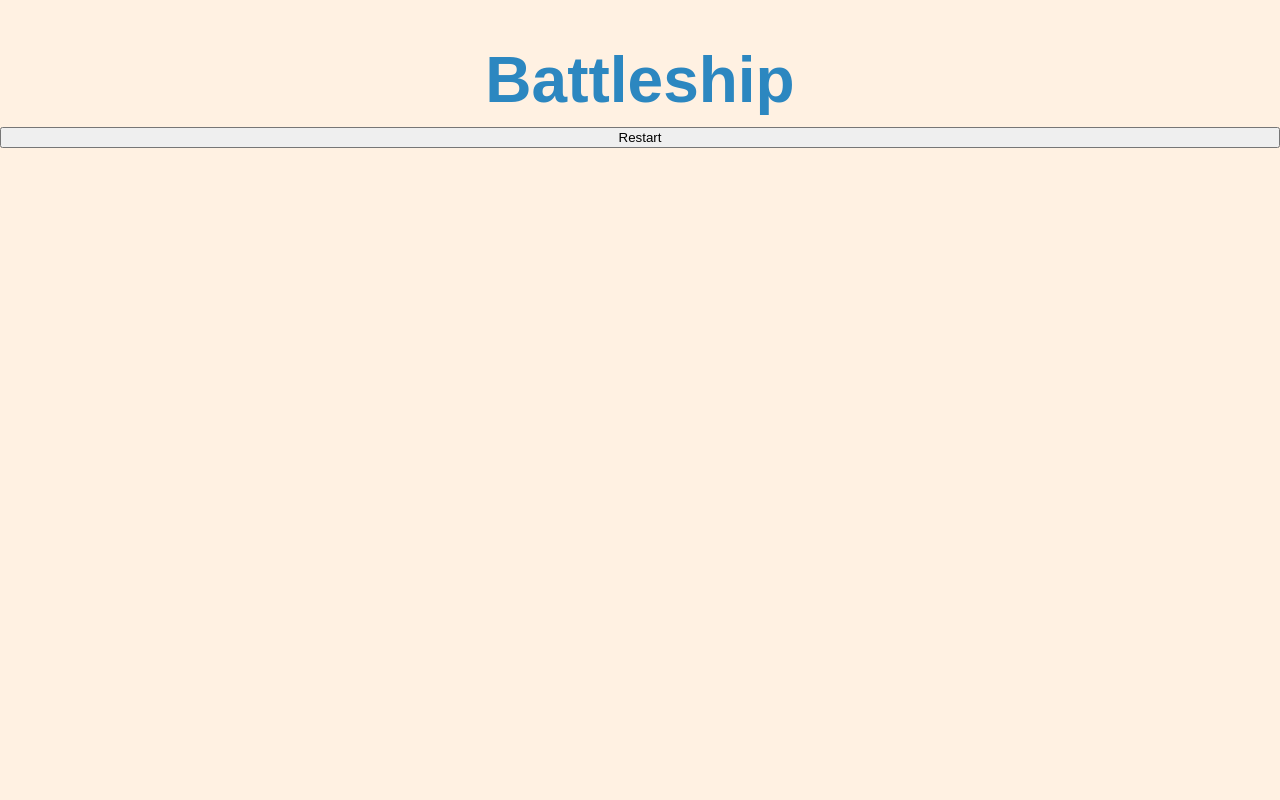
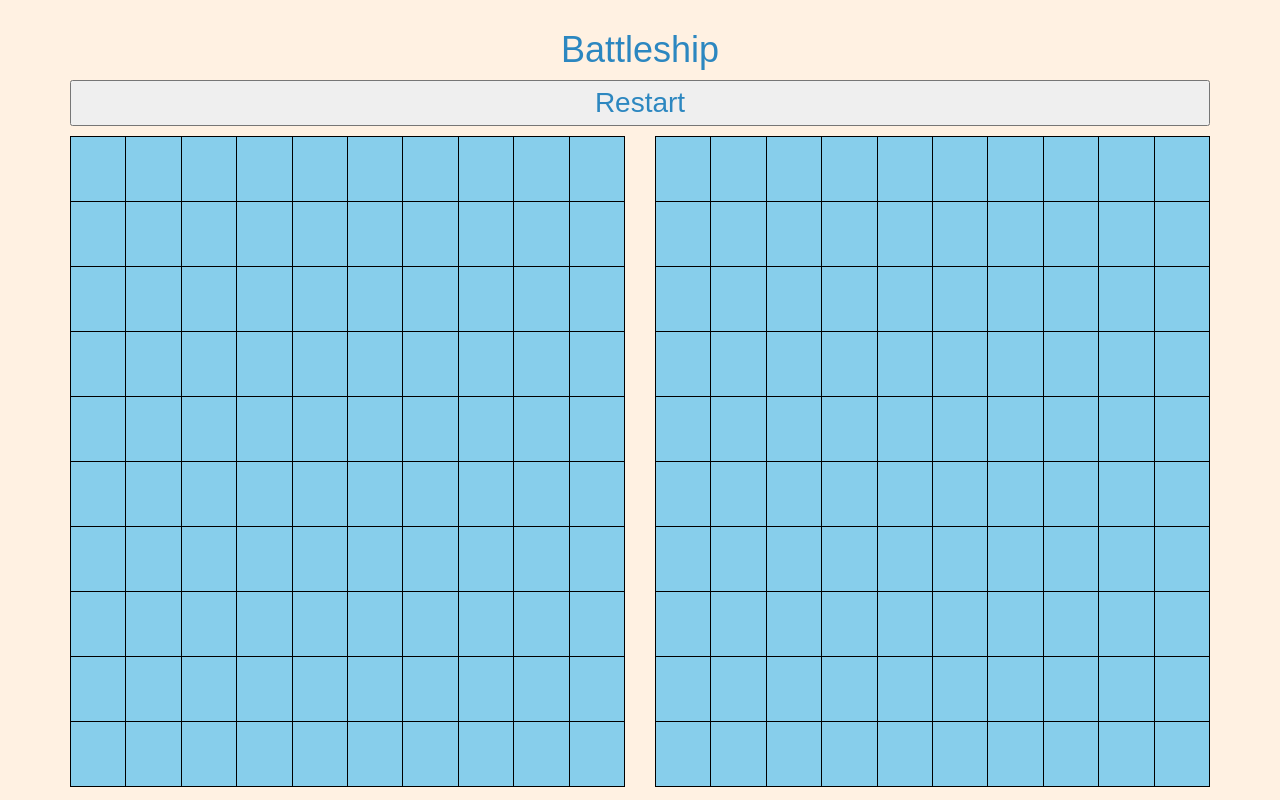
Before and after one commit to skeerti2/bo-mendez-srutikeerti-munukutla-pm2, a React (Create React App) app: page /game-board in a window 1280 px wide. Built offline with nearby package versions, Linux system fonts and the light colour scheme; a web font is replaced by a local one.

Commit message:
boilerplate set up

```diff
--- a/package.json
+++ b/package.json
@@ -6,6 +6,7 @@
     "@testing-library/jest-dom": "^5.15.0",
     "@testing-library/react": "^11.2.7",
     "@testing-library/user-event": "^12.8.3",
+    "bootstrap": "^3.4.1",
     "react": "^17.0.2",
     "react-bootstrap": "^2.0.2",
     "react-dom": "^17.0.2",
--- a/src/App.js
+++ b/src/App.js
@@ -4,7 +4,7 @@ import Landing from './components/Landing.jsx';
 import Instructions from './components/Instructions.jsx';
 import Game from './components/game.jsx';
 import './App.css';
-// import 'bootstrap/dist/css/bootstrap.min.css';
+import 'bootstrap/dist/css/bootstrap.min.css';
 import './Battleship.css';
 import { Provider } from 'react-redux';
 import {createStore} from 'redux';
--- a/src/components/board.jsx
+++ b/src/components/board.jsx
@@ -5,25 +5,23 @@ import { Square } from "./square";
 
 
 function Board(props) {
-  const board = initializeBoardState();
+  const board_state = useSelector(state => state.BoardReducer.board);
+  console.log(board_state);
+  const board = initializeBoard();
 
-
-  function initializeBoardState() {
+  function initializeBoard() {
     let gridRows = [];
-    let id = 0;
-    for (let y = 0; y < 10; y++) {
+    for(let row=0; row < board_state.length; row++){
       const rowSquares = [];
-      for (let x = 0; x < 10; x++) {
-        rowSquares.push(<Square id={id} x_coord={x} y_coord={y} player_id={props.player_id}/>);
-        id++;
+      for(let col=0; col < board_state[row].length; col++){
+        let square_state = board_state[row][col];
+        rowSquares.push(<Square x_coord={col} y_coord={row} enemy={props.enemy} hit={square_state.hit} miss={square_state.miss} unselected={square_state.unselected} is_boat={square_state.isBoat}/>);
       }
       gridRows.push(<tr>{rowSquares}</tr>);
     }
-
     // console.log(gridRows);
     return gridRows;
   }
-
 
   return (
     <div class="table-responsive">
--- a/src/components/game.jsx
+++ b/src/components/game.jsx
@@ -108,11 +108,11 @@ function Game() {
             <Restart/>
             <div className="row">
                 <div className={'col-lg-6 col-md-12 col-sm-12 '}>
-                    <Board board_type="human_player"/>
+                    <Board enemy={false}/>
                 </div>
 
                 <div className={'col-lg-6 col-md-12 col-sm-12 '}>
-                    <Board board_type="enemy"/>
+                    <Board enemy={true}/>
                 </div>
             </div>
         </div>);
--- a/src/components/square.jsx
+++ b/src/components/square.jsx
@@ -6,14 +6,14 @@ import { useDispatch, useSelector } from 'react-redux';
 
 export function Square(props) {
 
+
+    // const [unselected, setUnselected] = useState(true);
+    // const [hit, setHit] = useState(false);
+    // const [miss, setMiss] = useState(false);
+    // const [hover, setHover] = useState(false);
+    // const isFreePlay = useSelector(state => state.BoardReducer.gameType.freePlay);
+    // const dispatch = useDispatch();
     /*
-    const [unselected, setUnselected] = useState(true);
-    const [hit, setHit] = useState(false);
-    const [miss, setMiss] = useState(false);
-    const [hover, setHover] = useState(false);
-    const isFreePlay = useSelector(state => state.BoardReducer.gameType.freePlay);
-    const dispatch = useDispatch();
-
     const board_state = useSelector(state => state.BoardReducer);
     const playerTurn = useSelector(state => state.PlayerReducer.player_turn);
     const aiPlayed = board_state.player_one.aiPlayed;
@@ -209,7 +209,7 @@ export function Square(props) {
     */
     return (
         //change to include  onhover event next
-        <td  id={props.id}  >
+        <td  className="unclicked"  >
             {/* <i class={icon}></i> */}
         </td>
     )
```
Also changed, not shown: 1 other file (tests, documents, lock files or other folders).
